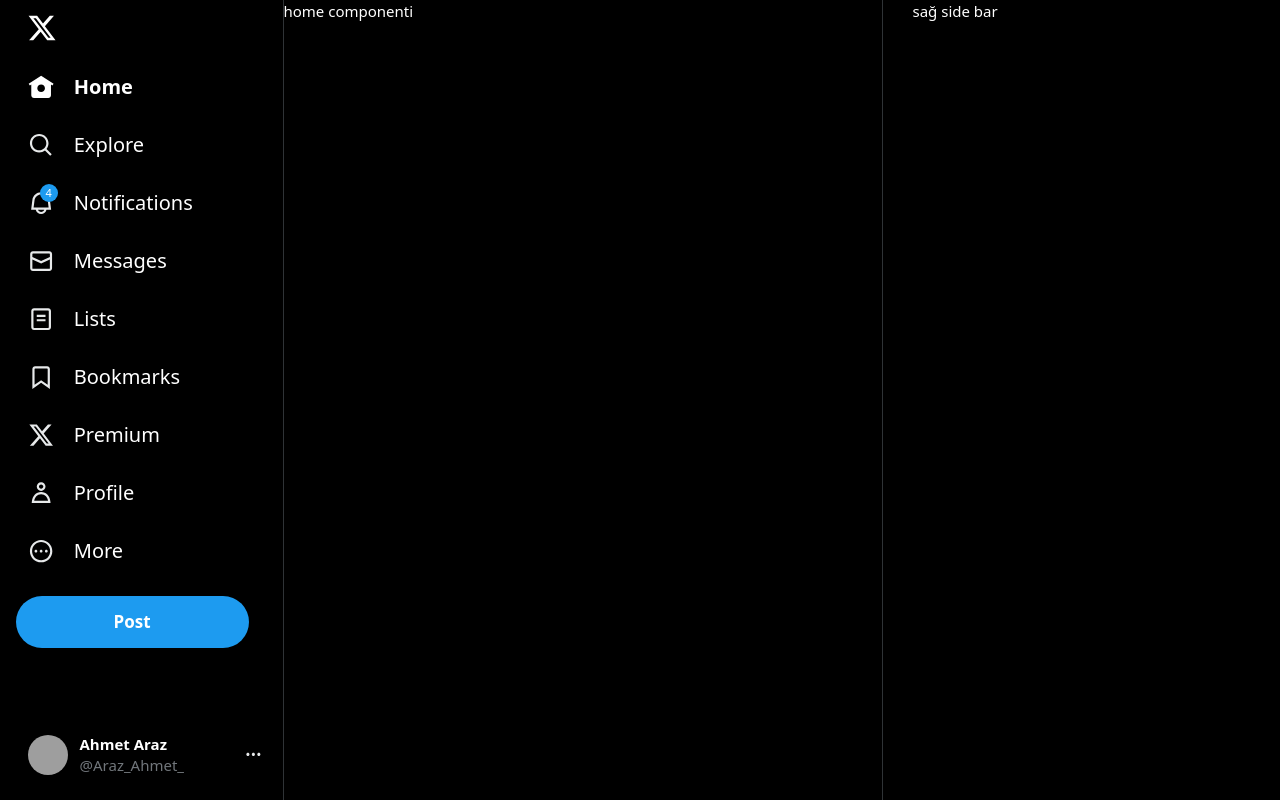
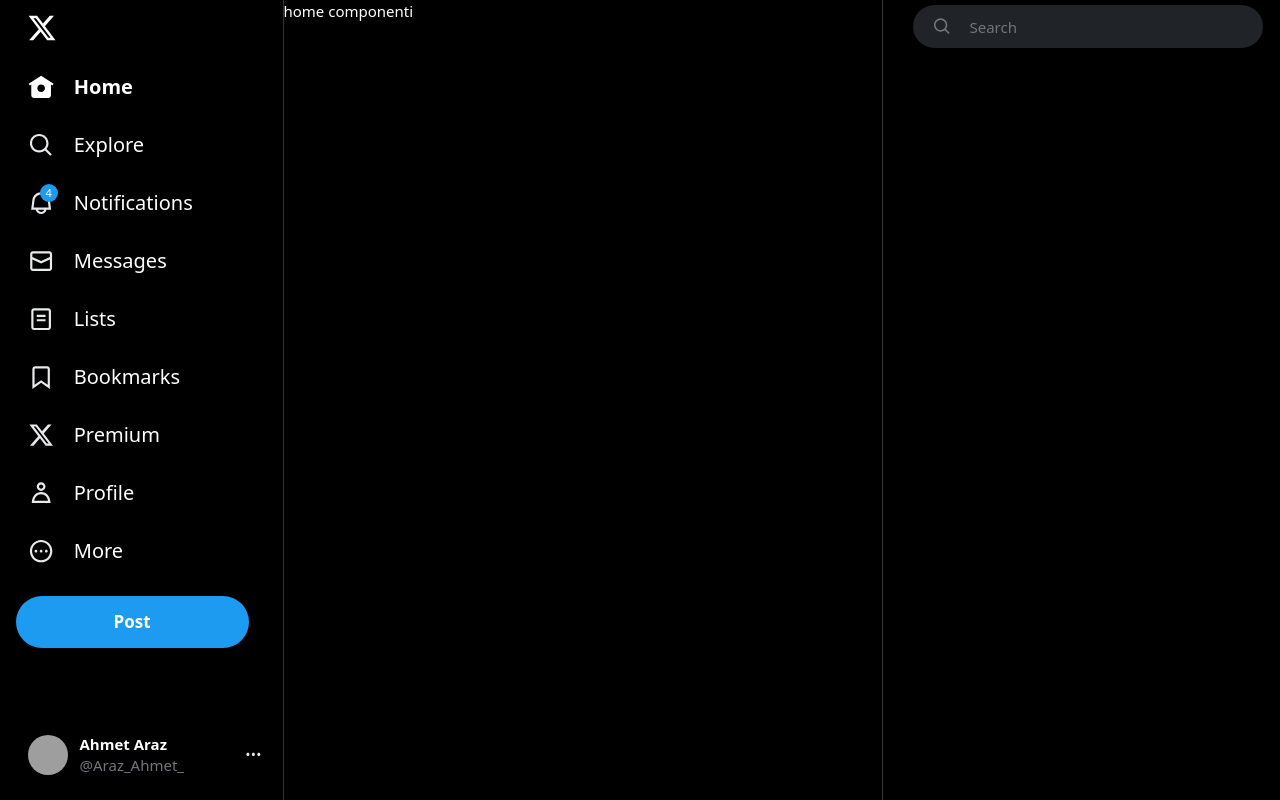
Before and after one commit to Victor-Hu66/twitter_clone, a React (Vite) app: page / in a window 1280 px wide. Built offline with nearby package versions, Linux system fonts and the light colour scheme; grey boxes are pictures that could not be loaded.

Commit message:
add rightbar search section

```diff
--- a/package.json
+++ b/package.json
@@ -17,7 +17,8 @@
     "react": "^18.2.0",
     "react-dom": "^18.2.0",
     "react-redux": "^8.1.3",
-    "react-router-dom": "^6.16.0"
+    "react-router-dom": "^6.16.0",
+    "react-use": "^17.4.0"
   },
   "devDependencies": {
     "@types/react": "^18.2.15",
--- a/src/layouts/main/rightbar/index.jsx
+++ b/src/layouts/main/rightbar/index.jsx
@@ -1,7 +1,10 @@
+import Search from "~/layouts/main/rightbar/search";
+
+
 export default function RightBar(){
     return(
         <aside className="w-[350px] mr-2.5">
-                sağ side bar
+                <Search />
         </aside>
     )
 }
--- /dev/null
+++ b/src/layouts/main/rightbar/search/index.jsx
@@ -0,0 +1,65 @@
+import {useRef, useState} from "react";
+import {useClickAway} from 'react-use';
+
+export default function Search() {
+
+	const [query, setQuery] = useState('')
+	const [focus, setFocus] = useState(false)
+
+	const ref = useRef()
+	useClickAway(ref, () => {
+		setFocus(false)
+	});
+
+	return (
+		<div
+			ref={ref}
+			className="min-h-[32px] h-[53px] mb-3 flex items-center sticky top-0 bg-black z-10"
+		>
+			<label className="h-[43px] rounded-full bg-[#202327] w-full relative group border border-transparent focus-within:bg-black focus-within:border-[#1d9bf0]">
+				<div className="w-[56px] h-full flex items-center justify-center absolute top-0 left-0 pointer-events-none">
+					<svg
+						viewBox="0 0 24 24"
+						height={18.75}
+						className="min-w-[32px] text-[#71767b]"
+					>
+						<path
+							fill="currentColor"
+							d="M10.25 3.75c-3.59 0-6.5 2.91-6.5 6.5s2.91 6.5 6.5 6.5c1.795 0 3.419-.726 4.596-1.904 1.178-1.177 1.904-2.801 1.904-4.596 0-3.59-2.91-6.5-6.5-6.5zm-8.5 6.5c0-4.694 3.806-8.5 8.5-8.5s8.5 3.806 8.5 8.5c0 1.986-.682 3.815-1.824 5.262l4.781 4.781-1.414 1.414-4.781-4.781c-1.447 1.142-3.276 1.824-5.262 1.824-4.694 0-8.5-3.806-8.5-8.5z"
+						/>
+					</svg>
+				</div>
+				<input
+					type="text"
+					placeholder="Search"
+					className="w-full h-full bg-transparent placeholder-[#71767b] rounded-full outline-none pl-[56px] text-[15px]"
+					value={query}
+					onFocus={() => setFocus(true)}
+					onChange={e => setQuery(e.target.value)}
+				/>
+				{(query && focus) && (
+					<button
+						type="button"
+						onClick={() => setQuery('')}
+						className="w-[22px] h-[22px] rounded-full bg-[#1d9bf0] flex items-center justify-center text-black min-w-[22px] absolute top-1/2 -translate-y-1/2 right-3"
+					>
+						<svg viewBox="0 0 15 15" width={10} height={10}>
+								<path
+									fill="currentColor"
+									d="M6.09 7.5L.04 1.46 1.46.04 7.5 6.09 13.54.04l1.42 1.42L8.91 7.5l6.05 6.04-1.42 1.42L7.5 8.91l-6.04 6.05-1.42-1.42L6.09 7.5z"
+								/>
+						</svg>
+					</button>
+				)}
+			</label>
+			{focus && (
+				<div
+					className="absolute w-[350px] top-full -left-px -translate-y-1 bg-black shadow-box max-h-[calc(80vh-53px)] rounded-lg text-center min-h-[100px]">
+					<p className="p-3 pt-5 text-[#71767b] leading-5">
+                    Try searching for people, lists, or keywords
+					</p>
+				</div>
+			)}
+		</div>
+	)
+}
--- a/src/layouts/main/sidebar/account/index.jsx
+++ b/src/layouts/main/sidebar/account/index.jsx
@@ -10,7 +10,7 @@
 		<div className="mt-auto">
 			<Popover className="relative">
 				<Popover.Button
-					className="my-3 p-3 rounded-full hover:bg-[#eff3f41a] w-full flex text-left items-center outline-none"
+					className="my-3 p-3 rounded-full hover:bg-[#eff3f41a] w-full flex text-left items-center transition-colors outline-none"
 				>
 					<img src={account.avatar} className="w-10 h-10 rounded-full" alt=""/>
 					<div className="mx-3 text-[15px]">
```
Also changed, not shown: 1 other file (tests, documents, lock files or other folders).
